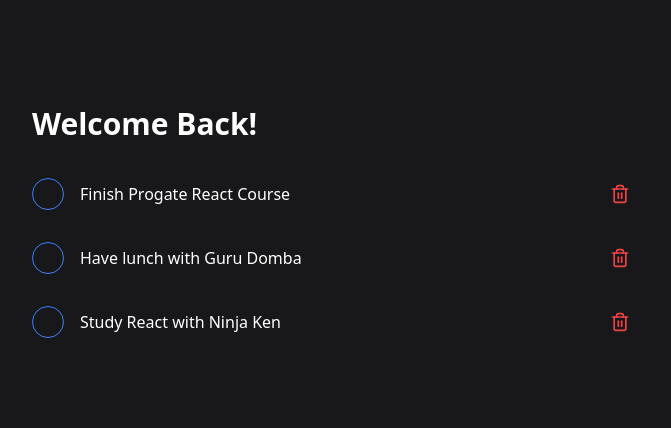
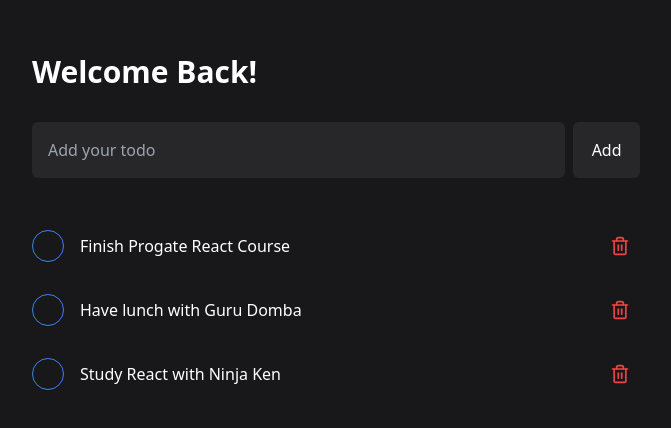
Before and after one commit to anggriawan-r/react-todo-app, a React (Vite) app: page / in a window 1280 px wide. Shown: the part 192-620 px from the top of the page, without its empty margins (304-975 px from the left). Built offline with nearby package versions, Linux system fonts and the light colour scheme.

Commit message:
Develop add todo feature

```diff
--- a/src/App.jsx
+++ b/src/App.jsx
@@ -1,6 +1,7 @@
 import { useState } from 'react';
 import Todos from './components/Todos';
 import MaxWIdthWrapper from './components/MaxWIdthWrapper';
+import TodoForm from './components/TodoForm';
 
 export default function App() {
   const [todos, setTodos] = useState([
@@ -38,10 +39,26 @@ export default function App() {
     setTodos(updateTodos);
   };
 
+  const addTodo = (todoTitle) => {
+    if (todoTitle === '') {
+      return;
+    }
+
+    const newTodo = {
+      id: todos.length + 1,
+      title: todoTitle,
+      completed: false,
+    };
+
+    const updatedTodos = todos.concat(newTodo);
+    setTodos(updatedTodos);
+  };
+
   return (
     <main className="bg-zinc-900 relative flex flex-col min-h-screen text-white justify-center">
       <MaxWIdthWrapper>
         <h1 className="text-3xl font-bold py-8">Welcome Back!</h1>
+        <TodoForm addTodo={addTodo} />
         <Todos
           todos={todos}
           toggleCompleted={toggleCompleted}
--- /dev/null
+++ b/src/components/TodoForm.jsx
@@ -0,0 +1,33 @@
+import { useState } from 'react';
+
+export default function TodoForm({ addTodo }) {
+  const [title, setTitle] = useState('');
+
+  const handleSubmit = (event) => {
+    event.preventDefault();
+    addTodo(title);
+    setTitle('');
+  };
+
+  const handleChangeTitle = (event) => {
+    setTitle(event.target.value);
+  };
+
+  return (
+    <form
+      onSubmit={(event) => handleSubmit(event)}
+      className="w-full flex gap-2 mb-12"
+    >
+      <input
+        type="text"
+        placeholder="Add your todo"
+        value={title}
+        onChange={(event) => handleChangeTitle(event)}
+        className="w-full bg-zinc-800 rounded-md p-4"
+      />
+      <button className="w-[72px] bg-zinc-800 px-4 py-2 rounded-md hover:bg-zinc-700 transition-colors">
+        Add
+      </button>
+    </form>
+  );
+}
```
